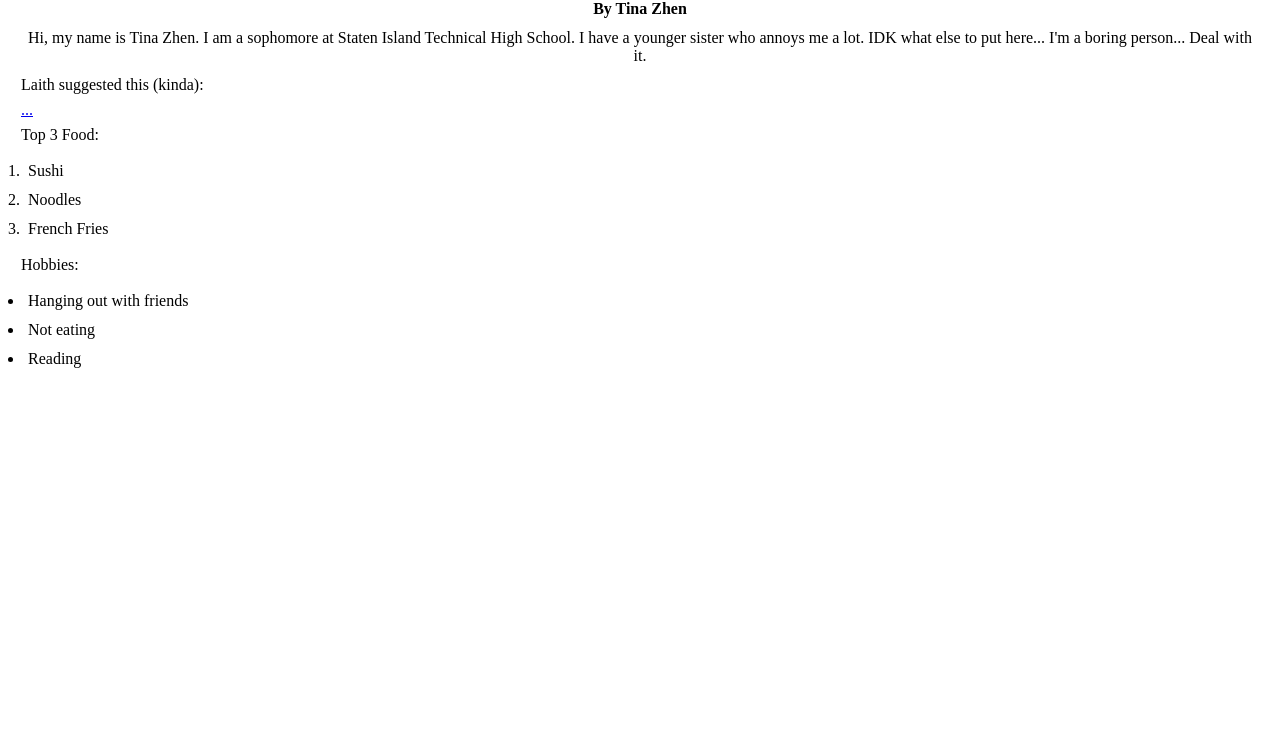
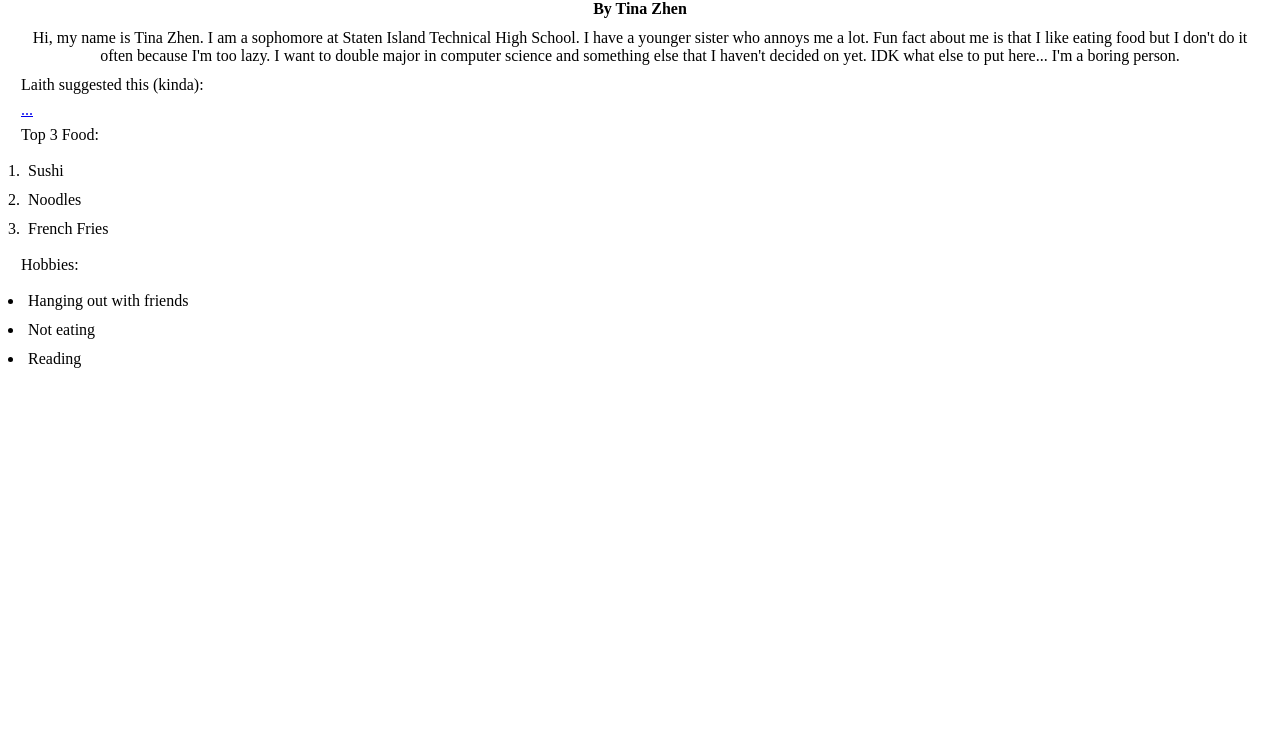
Before and after one commit to staten-island-tech/intro-to-html-tinazhen08, a plain HTML site: page index.html in a window 1280 px wide. Shown: the part 69-800 px from the top of the page. Drawn offline with Linux system fonts and the light colour scheme.

Commit message:
Update index.html

```diff
--- a/index.html
+++ b/index.html
@@ -10,7 +10,7 @@
     <!-- Header -->
     <h4 style="text-align:center" class="Sub Header">By Tina Zhen</h4>
     <!-- Sub header  -->
-    <p style="text-align:center" class"Info">Hi, my name is Tina Zhen. I am a sophomore at Staten Island Technical High School. I have a younger sister who annoys me a lot. IDK what else to put here... I'm a boring person... Deal with it.</p>
+    <p style="text-align:center" class="Info">Hi, my name is Tina Zhen. I am a sophomore at Staten Island Technical High School. I have a younger sister who annoys me a lot. Fun fact about me is that I like eating food but I don't do it often because I'm too lazy. I want to double major in computer science and something else that I haven't decided on yet. IDK what else to put here... I'm a boring person.</p>
     <!-- Paragraph -->
     <p>Laith suggested this (kinda):</p>
     <a href="https://www.youtube.com/watch?v=SjHUb7NSrNk&t=1s" style="text-align:center">...</a>
```
